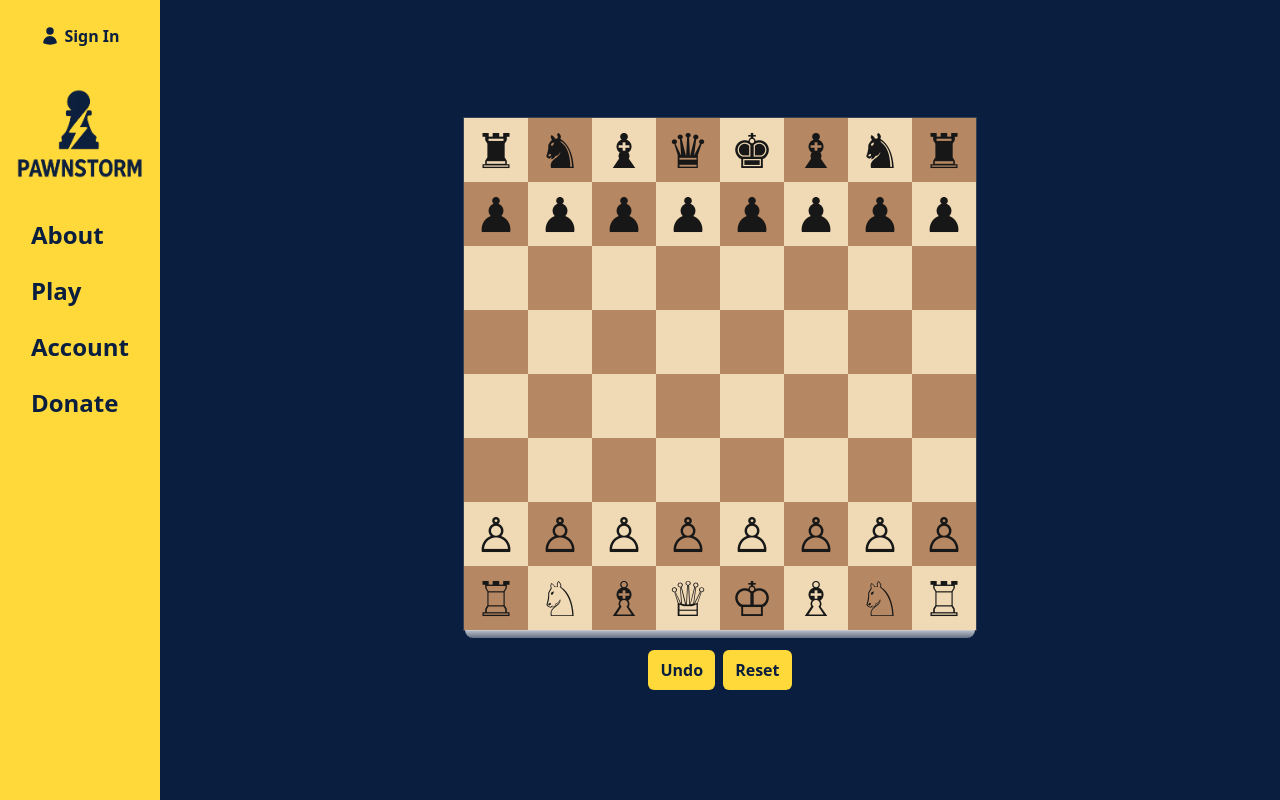
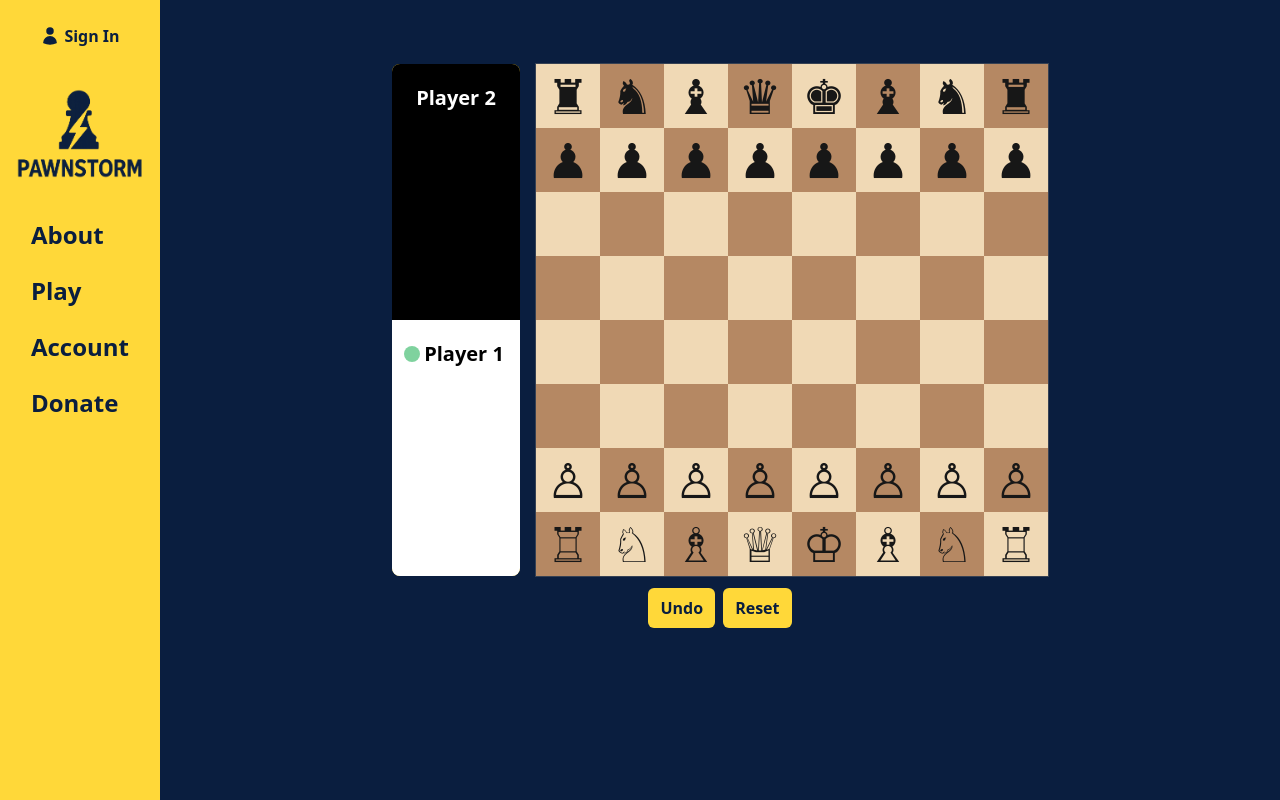
Before and after one commit to PhilHuet7/pawnstorm, a Next.js app: page /play/local-multiplayer in a window 1280 px wide. Built offline with nearby package versions, Linux system fonts and the light colour scheme.

Commit message:
moved turn indicator from edge of board to captured pieces component. Created chessboardwrapper and moved undo and reset buttons out of chessboard

```diff
--- a/src/globals.css
+++ b/src/app/globals.css
@@ -18,6 +18,7 @@
   --animate-blinking: blinking 1.1s infinite;
   --animate-notificationIn: notificationIn 300ms ease-out forwards;
   --animate-notificationShrink: notificationShrink linear forwards;
+  --animate-capturedPieceIn: capturedPieceIn 200ms ease-out forwards;
   --font-sans: var(--font-geist-sans);
   --font-mono: var(--font-geist-mono);
 }
@@ -82,3 +83,14 @@ body {
     width: 0%;
   }
 }
+
+@keyframes capturedPieceIn {
+  0% {
+    opacity: 0;
+    transform: scale(0.5);
+  }
+  100% {
+    opacity: 1;
+    transform: scale(1);
+  }
+}
--- a/src/app/layout.tsx
+++ b/src/app/layout.tsx
@@ -1,6 +1,6 @@
 import type { Metadata } from "next";
 import { Geist, Geist_Mono } from "next/font/google";
-import "@/globals.css";
+import "@/app/globals.css";
 import Navbar from "@/components/navbar/navbar";
 import ClientProvider from "@/components/clientProvider/clientProvider";
 
--- a/src/app/play/local-multiplayer/page.tsx
+++ b/src/app/play/local-multiplayer/page.tsx
@@ -1,10 +1,12 @@
+import CapturedPieces from "@/components/capturedPieces/capturedPieces";
 import Chessboard from "@/components/chessboard/chessboard";
+import ChessboardWrapper from "@/components/chessboard/chessboardWrapper";
 import GameNotifications from "@/components/notifications/gameNotifications";
 
 const LocalMultiplayer = () => {
   return (
     <section className="px-8 py-16 bg-pawnstorm-blue flex justify-center h-screen ml-40">
-      <Chessboard />
+      <ChessboardWrapper />
       <GameNotifications />
     </section>
   );
--- /dev/null
+++ b/src/components/capturedPieces/capturedPieces.tsx
@@ -0,0 +1,16 @@
+"use client";
+
+import { useGameStore } from "@/store/useGameStore";
+import CapturedSection from "./capturedSection";
+
+const CapturedPieces = () => {
+  const capturedPieces = useGameStore((s) => s.capturedPieces);
+  return (
+    <div className="flex flex-col justify-center h-full w-32 bg-pawnstorm-gold rounded-lg overflow-hidden">
+      <CapturedSection pieces={capturedPieces.b} color="w" player="Player 2" />
+      <CapturedSection pieces={capturedPieces.w} color="b" player="Player 1" />
+    </div>
+  );
+};
+
+export default CapturedPieces;
--- /dev/null
+++ b/src/components/capturedPieces/capturedRow.tsx
@@ -0,0 +1,22 @@
+import { getPieceSymbol } from "@/lib/utils";
+import type { PieceType } from "@/types/chess";
+import type { PieceSymbol as ChessPieceSymbol } from "chess.js";
+
+type CapturedRowProps = { pieces: ChessPieceSymbol[]; color: "w" | "b" };
+
+const CapturedRow = ({ pieces, color }: CapturedRowProps) => {
+  return (
+    <div className="flex flex-wrap justify-start">
+      {pieces.map((p, i) => (
+        <span
+          key={`${p}-${i}`}
+          className={`text-4xl leading-none animate-capturedPieceIn -ml-4`}
+        >
+          {getPieceSymbol(p as PieceType, color)}
+        </span>
+      ))}
+    </div>
+  );
+};
+
+export default CapturedRow;
--- /dev/null
+++ b/src/components/capturedPieces/capturedSection.tsx
@@ -0,0 +1,54 @@
+import { useGameStore } from "@/store/useGameStore";
+import CapturedRow from "./capturedRow";
+import type { PieceSymbol as ChessPieceSymbol } from "chess.js";
+
+const pieceOrder: ChessPieceSymbol[] = ["q", "r", "b", "n", "p"];
+
+const groupByType = (pieces: ChessPieceSymbol[]) => {
+  const groups: Partial<Record<ChessPieceSymbol, ChessPieceSymbol[]>> = {};
+  for (const p of pieces) {
+    (groups[p] ??= []).push(p);
+  }
+  return pieceOrder
+    .filter((t) => groups[t])
+    .map((t) => ({ type: t, pieces: groups[t]! }));
+};
+
+type CapturedSectionProps = {
+  pieces: ChessPieceSymbol[];
+  color: "w" | "b";
+  player: string;
+};
+
+const CapturedSection = ({ pieces, color, player }: CapturedSectionProps) => {
+  const turn = useGameStore((s) => s.turn);
+
+  console.log("turn", turn);
+  console.log("color", color);
+  const groups = groupByType(pieces);
+  return (
+    <div
+      className={`relative z-10 flex flex-col gap-0.5 w-full h-full py-4 ${color === "w" ? "bg-black text-white" : "bg-white text-black"}`}
+    >
+      <div className={`flex flex-col gap-2`}>
+        <div className="flex flex-row items-center px-3 py-1">
+          {turn !== color && (
+            <div
+              className={`rounded-full w-4 h-4 bg-green-600 animate-blinking`}
+            />
+          )}
+          <h2 className={`mx-auto text-xl font-bold rounded-xl`}>{player}</h2>
+        </div>
+        {groups.map((g) => {
+          return (
+            <div key={g.type} className={`pr-2 pl-6`}>
+              <CapturedRow pieces={g.pieces} color={color} />
+            </div>
+          );
+        })}
+      </div>
+    </div>
+  );
+};
+
+export default CapturedSection;
--- a/src/components/chessboard/chessboard.tsx
+++ b/src/components/chessboard/chessboard.tsx
@@ -88,13 +88,13 @@ const Chessboard = () => {
 
   // Keep prior board layout to diff when needed
   const prevBoardRef = useRef<ReturnType<typeof createBoardFromFEN> | null>(
-    null
+    null,
   );
 
   // Helper to find a (from,to) by diffing prev vs current board if lastMove is missing
   const findMoveByDiff = (
     prev: ReturnType<typeof createBoardFromFEN>,
-    curr: ReturnType<typeof createBoardFromFEN>
+    curr: ReturnType<typeof createBoardFromFEN>,
   ): { from: Square; to: Square } | null => {
     // scan 64 squares, find one that went empty and one that became occupied (same color if possible)
     let fromSq: Square | null = null;
@@ -245,13 +245,13 @@ const Chessboard = () => {
 
   return (
     <div className="flex flex-col items-center justify-center">
-      <div
+      {/* <div
         className={`h-2 w-[calc(100%-2px)] mx-auto rounded-t-lg shrink-0 ${
           turn === "b"
             ? "bg-gradient-to-t from-pawnstorm-gold to-pawnstorm-gold/50 animate-pulse"
             : "bg-transparent"
         }`}
-      />
+      /> */}
       {/* Board container defines the coordinate space */}
       <div className="relative w-128 aspect-square shrink-0 ring ring-gray-700 overflow-hidden">
         {/* Squares background (click targets) */}
@@ -326,17 +326,13 @@ const Chessboard = () => {
           </div>
         )}
       </div>
-      <div
+      {/* <div
         className={`h-2 w-[calc(100%-2px)] mx-auto rounded-b-lg shrink-0 ${
           turn === "w"
             ? "bg-gradient-to-b from-white to-white/50 animate-pulse"
             : "bg-transparent"
         }`}
-      />
-      <div className="flex gap-2 mt-3">
-        <Button onClick={undo}>Undo</Button>
-        <Button onClick={reset}>Reset</Button>
-      </div>
+      /> */}
     </div>
   );
 };
--- /dev/null
+++ b/src/components/chessboard/chessboardWrapper.tsx
@@ -0,0 +1,21 @@
+"use client";
+
+import { useGameStore } from "@/store/useGameStore";
+import Chessboard from "./chessboard";
+import UndoResetButtons from "./undoResetButtons";
+import CapturedPieces from "../capturedPieces/capturedPieces";
+
+export default function ChessboardWrapper() {
+  const undo = useGameStore((s) => s.undo);
+  const reset = useGameStore((s) => s.reset);
+
+  return (
+    <div className="flex flex-col">
+      <div className="flex flex-row gap-4">
+        <CapturedPieces />
+        <Chessboard />
+      </div>
+      <UndoResetButtons undo={undo} reset={reset} className="mx-auto" />
+    </div>
+  );
+}
--- /dev/null
+++ b/src/components/chessboard/undoResetButtons.tsx
@@ -0,0 +1,23 @@
+import React, { HTMLAttributes } from "react";
+import Button from "../ui/button";
+import clsx from "clsx";
+
+type ComponentProps = HTMLAttributes<HTMLDivElement> & {
+  className?: string;
+  undo: () => void;
+  reset: () => void;
+};
+
+export default function UndoResetButtons({
+  className,
+  undo,
+  reset,
+  ...props
+}: ComponentProps) {
+  return (
+    <div className={clsx("flex gap-2 mt-3", className)} {...props}>
+      <Button onClick={undo}>Undo</Button>
+      <Button onClick={reset}>Reset</Button>
+    </div>
+  );
+}
```
